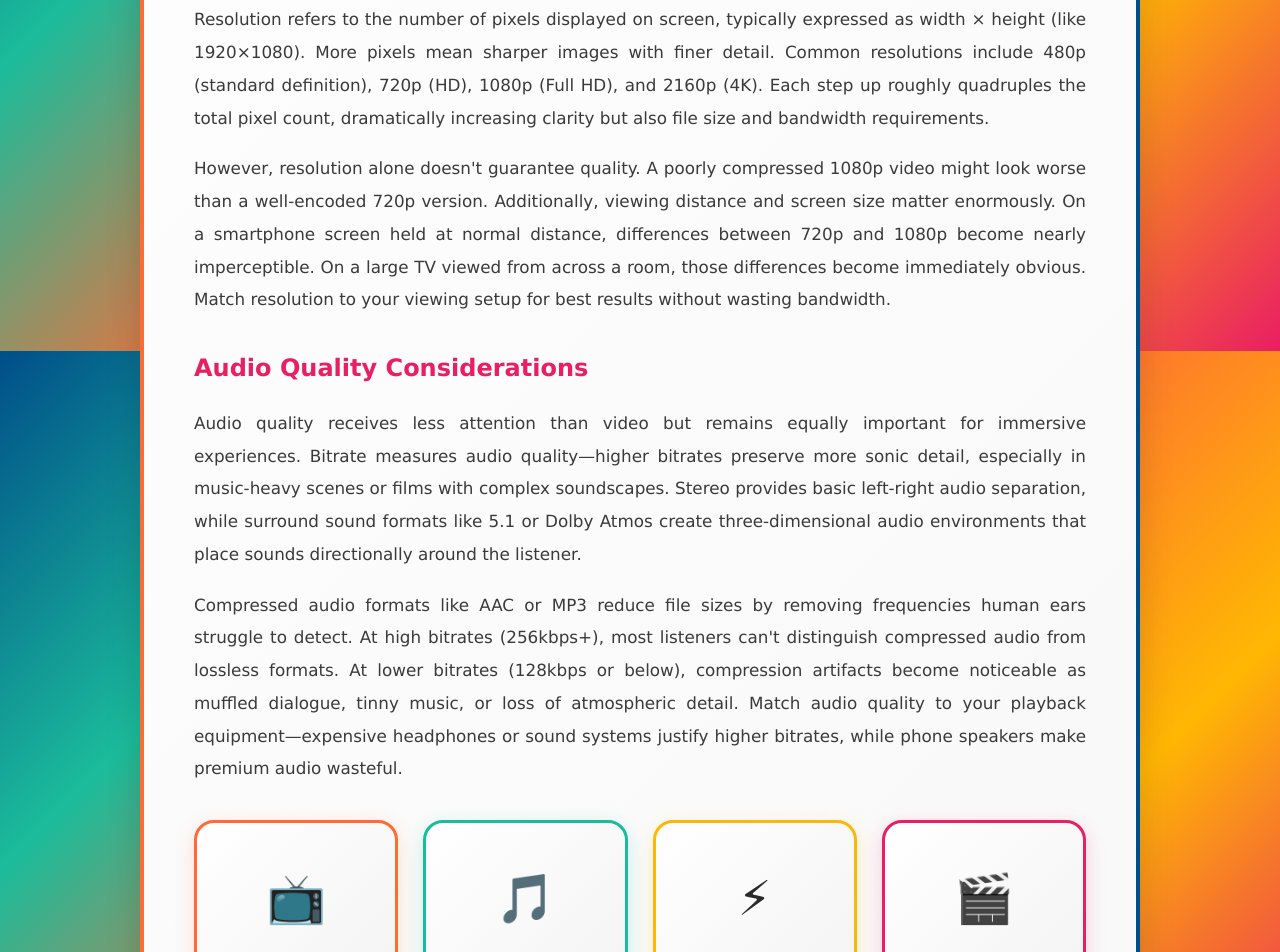
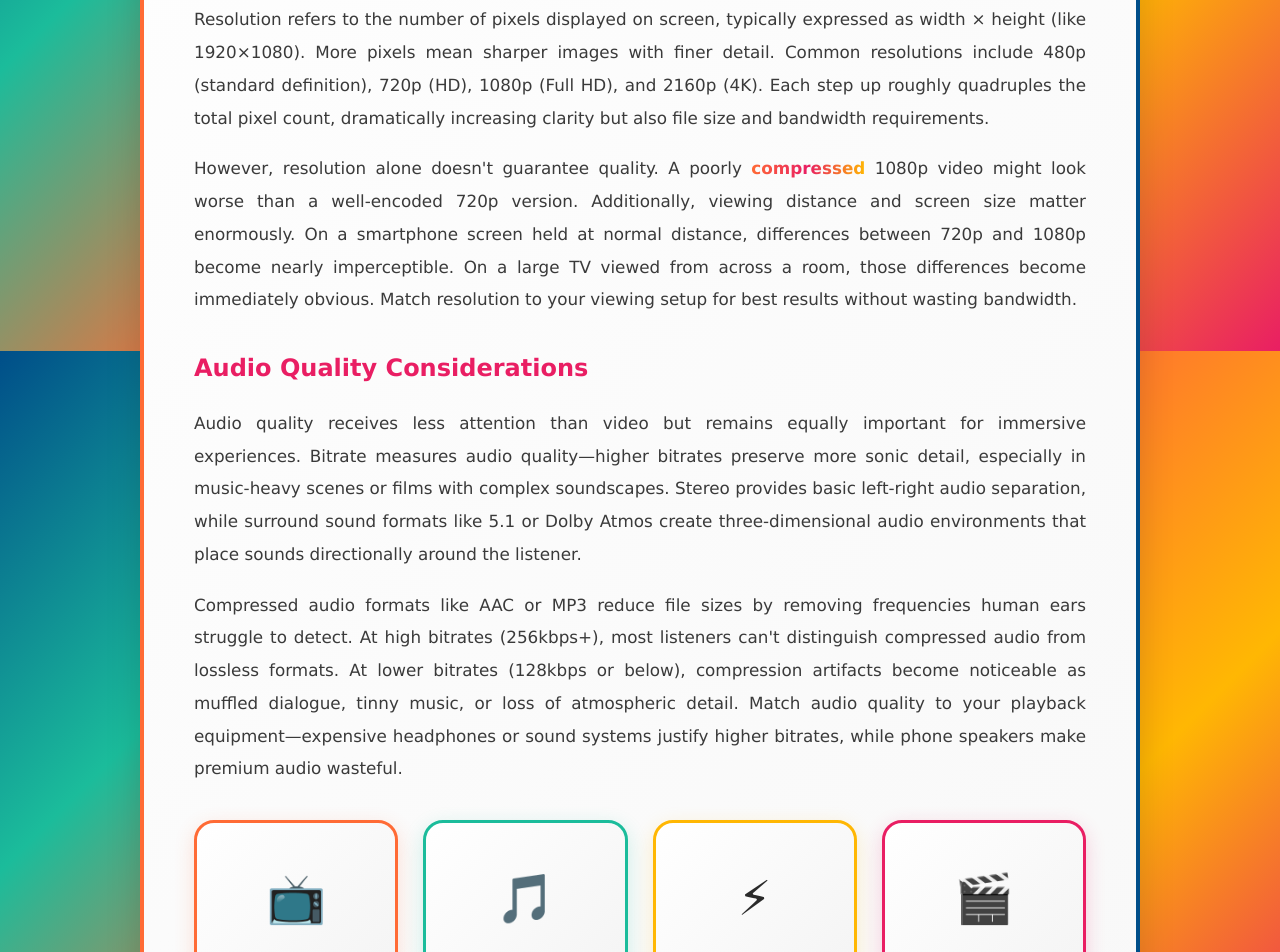
Before and after one commit to sangatechs/Watching-Movies-Online, a plain HTML site: page index.html in a window 1280 px wide. Shown: the part 1249-2201 px from the top of the page. Drawn offline with Linux system fonts and the light colour scheme.

Commit message:
Update index.html

```diff
--- a/index.html
+++ b/index.html
@@ -4,6 +4,7 @@
     <meta charset="UTF-8">
     <meta name="viewport" content="width=device-width, initial-scale=1.0">
     <meta name="robots" content="index, follow">
+    <meta name="google-site-verification" content="hrioseLTcbq_SblG6ZUt-rzASOG2iAAZT7-f0Lz7qFk" />
     <title>Beginner's Guide to Video and Audio Quality When Watching Movies Online</title>
     <meta name="description" content="Understand video and audio quality for online movie watching. Learn about resolutions, bitrates, codecs, and optimal settings.">
     <style>
@@ -126,7 +127,7 @@
             <h3>Video Resolution Explained</h3>
             <p>Resolution refers to the number of pixels displayed on screen, typically expressed as width × height (like 1920×1080). More pixels mean sharper images with finer detail. Common resolutions include 480p (standard definition), 720p (HD), 1080p (Full HD), and 2160p (4K). Each step up roughly quadruples the total pixel count, dramatically increasing clarity but also file size and bandwidth requirements.</p>
 
-            <p>However, resolution alone doesn't guarantee quality. A poorly compressed 1080p video might look worse than a well-encoded 720p version. Additionally, viewing distance and screen size matter enormously. On a smartphone screen held at normal distance, differences between 720p and 1080p become nearly imperceptible. On a large TV viewed from across a room, those differences become immediately obvious. Match resolution to your viewing setup for best results without wasting bandwidth.</p>
+            <p>However, resolution alone doesn't guarantee quality. A poorly <a href="https://list-in-movie.netlify.app/">compressed</a> 1080p video might look worse than a well-encoded 720p version. Additionally, viewing distance and screen size matter enormously. On a smartphone screen held at normal distance, differences between 720p and 1080p become nearly imperceptible. On a large TV viewed from across a room, those differences become immediately obvious. Match resolution to your viewing setup for best results without wasting bandwidth.</p>
 
             <h3>Audio Quality Considerations</h3>
             <p>Audio quality receives less attention than video but remains equally important for immersive experiences. Bitrate measures audio quality—higher bitrates preserve more sonic detail, especially in music-heavy scenes or films with complex soundscapes. Stereo provides basic left-right audio separation, while surround sound formats like 5.1 or Dolby Atmos create three-dimensional audio environments that place sounds directionally around the listener.</p>
```
